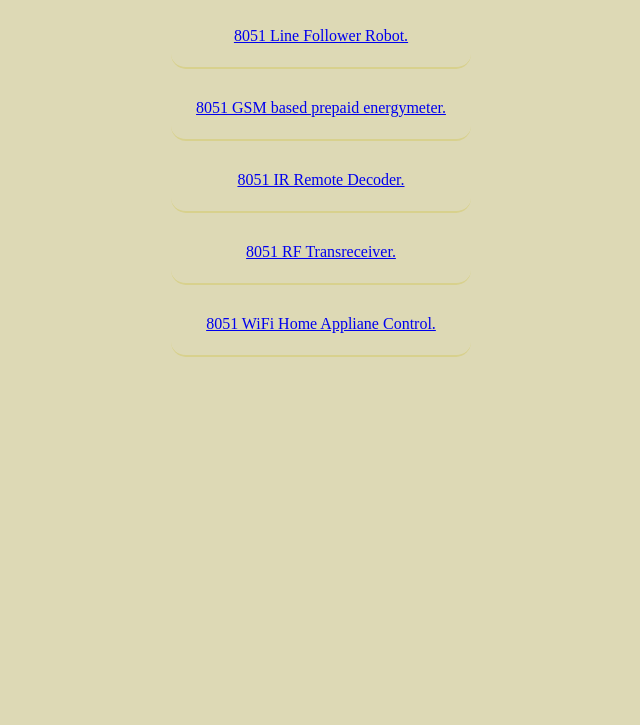
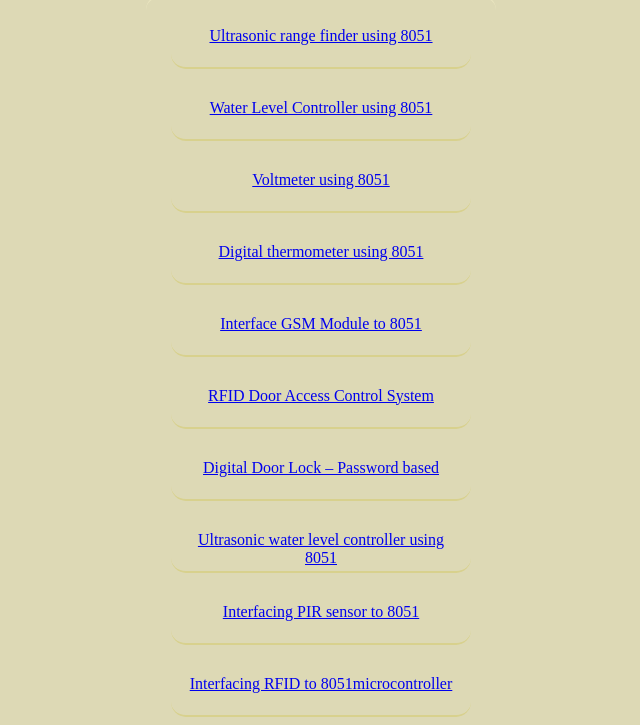
Before and after one commit to gmostofabd/8051-Projects, a plain HTML site: page index.html in a window 1280 px wide. Shown: the part 369-1094 px from the top of the page, without its empty margins (319-959 px from the left). Before the commit the page ends 800 px from the top, so only its background shows below. Drawn offline with Linux system fonts and the light colour scheme.

Commit message:
Update index.html

```diff
--- a/index.html
+++ b/index.html
@@ -5,51 +5,26 @@
     <meta http-equiv="X-UA-Compatible" content="IE=edge">
     <meta name="viewport" content="width=device-width, initial-scale=1.0">
     <link rel="stylesheet" href="assets/style.css">
+    <link rel="shortcut icon" href="https://github.com/gmostofabd/melab-store/blob/main/Images/melab-bd_logo.jpg?raw=true" type="image/x-icon">
     <title>8051 Theories</title>
 </head>
 <body>
 
-	<div id="header_common">
-        <img src="assets/images/github_banner.png" alt="common_header">
-    </div>
-
-    <div id="topic_container">
-        <h2 >8051 Projects</h2>
-    </div>
+    <div id="header_common"><img src="https://github.com/gmostofabd/melab-store/blob/main/Images/8051_Tutorial_Banner.png?raw=true" alt="common_banner"></div>
+    <div id="topic_container"><h2 >8051 Projects</h2></div>
 
     <div id="root_cont">
-        <div class="capt_cont">
-            <a href="https://gmostofabd.github.io/AT51-Dev-Board/">8051 Digital Voltmeter.</a></li>
-        </div>
-
-        <div class="capt_cont">
-            <a href="https://gmostofabd.github.io/xx/">8051 water level controller.</a></li>
-        </div>
-        <div class="capt_cont">
-            <a href="https://gmostofabd.github.io/xx/">Access control system.</a></li>
-        </div>
-
-        <div class="capt_cont">
-            <a href="https://gmostofabd.github.io/xx/">8051 Line Follower Robot.</a></li>
-        </div>
-
-        <div class="capt_cont">
-           <a href="https://gmostofabd.github.io/xx/">8051 GSM based prepaid energymeter.</a></li>
-        </div>
-
-        <div class="capt_cont">
-            <a href="https://gmostofabd.github.io/xx/">8051 IR Remote Decoder.</a></li>
-         </div>
-
-         <div class="capt_cont">
-            <a href="https://gmostofabd.github.io/xx/">8051 RF Transreceiver.</a></li>
-         </div>
-
-         <div class="capt_cont">
-            <a href="https://gmostofabd.github.io/xx/">8051 WiFi Home Appliane Control.</a></li>
-         </div>
-
-        </div>
+        <div class="capt_cont"><a href="https://www.circuitstoday.com/ultrasonic-range-finder-using-8051">Ultrasonic range finder using 8051</a></li></div>
+        <div class="capt_cont"><a href="https://www.circuitstoday.com/water-level-controller-using-8051">Water Level Controller using 8051</a></li></div>
+        <div class="capt_cont"><a href="https://www.circuitstoday.com/voltmeter-using-8051">Voltmeter using 8051</a></li></div>
+        <div class="capt_cont"><a href="https://www.circuitstoday.com/thermometer-using-8051">Digital thermometer using 8051</a></li></div>
+        <div class="capt_cont"><a href="https://www.circuitstoday.com/interfacing-gsm-module-to-8051">Interface GSM Module to 8051</a></li></div>
+        <div class="capt_cont"><a href="https://www.circuitstoday.com/rfid-based-access-control-system-using-8051">RFID Door Access Control System</a></li></div>
+        <div class="capt_cont"><a href="https://www.circuitstoday.com/digital-door-lock-password-based-security-8051">Digital Door Lock – Password based</a></li></div>
+        <div class="capt_cont"><a href="https://www.circuitstoday.com/ultrasonic-water-level-controller-using-8051">Ultrasonic water level controller using 8051</a></li></div>
+        <div class="capt_cont"><a href="https://www.circuitstoday.com/interfacing-pir-sensor-to-8051">Interfacing PIR sensor to 8051</a></li></div>
+        <div class="capt_cont"><a href="https://www.circuitstoday.com/interfacing-rfid-module-to-8051">Interfacing RFID to 8051microcontroller</a></li></div>
+     </div>
 
 </body>
 </html>
```
